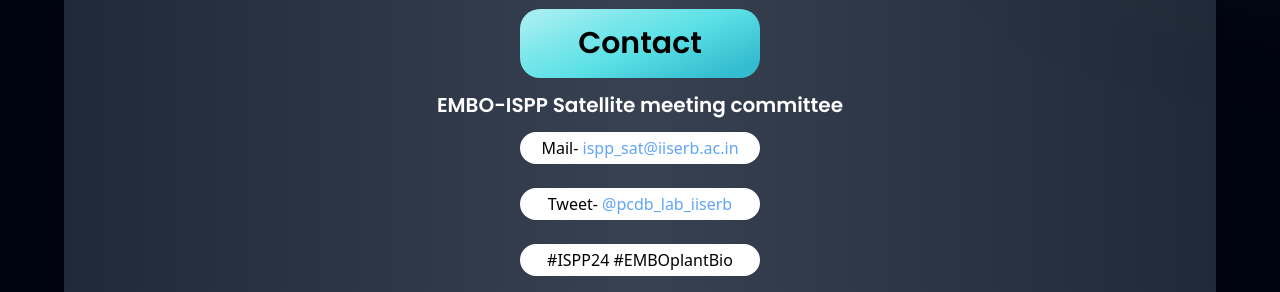
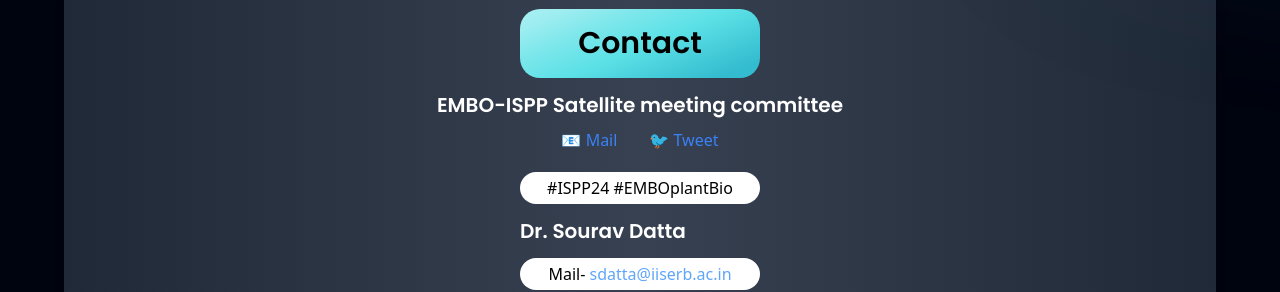
Before and after one commit to prathamdupare/workshop, a React (Vite) app: page / in a window 1280 px wide. Shown: the part 7129-7421 px from the top of the page. Built offline with nearby package versions, Linux system fonts and the light colour scheme.

Commit message:
Addded icons for tweets

```diff
--- a/src/components/Contact.jsx
+++ b/src/components/Contact.jsx
@@ -11,26 +11,23 @@
             EMBO-ISPP Satellite meeting committee{" "}
             <br className="sm:block hidden ss:leading-[100px] leading-[75px]" />
           </h1>
-          <h2 className="bg-white w-60 text-50 p-1 my-3 rounded-[20px] text-center text-black">
-            Mail-{" "}
+
+          <div className="flex space-x-4">
             <a
               href="mailto:ispp_sat@iiserb.ac.in"
-              className="text-blue-400 hover:underline"
+              className="flex items-center p-2 text-blue-500"
             >
-              ispp_sat@iiserb.ac.in
+              📧 Mail
             </a>
-          </h2>
-          <h2 className="bg-white w-60 text-50 p-1 my-3 rounded-[20px] text-center text-black">
-            Tweet-{" "}
             <a
               href="https://twitter.com/pcdb_lab_iiserb"
-              className="text-blue-400 hover:underline"
               target="_blank"
-              rel="noopener noreferrer"
+              className="flex items-center p-2 text-blue-500"
+              rel="noreferrer"
             >
-              @pcdb_lab_iiserb
+              🐦 Tweet
             </a>
-          </h2>
+          </div>
           <h2 className="bg-white w-60 text-50 p-1 my-3 rounded-[20px] text-center text-black">
             #ISPP24 #EMBOplantBio
           </h2>
```
